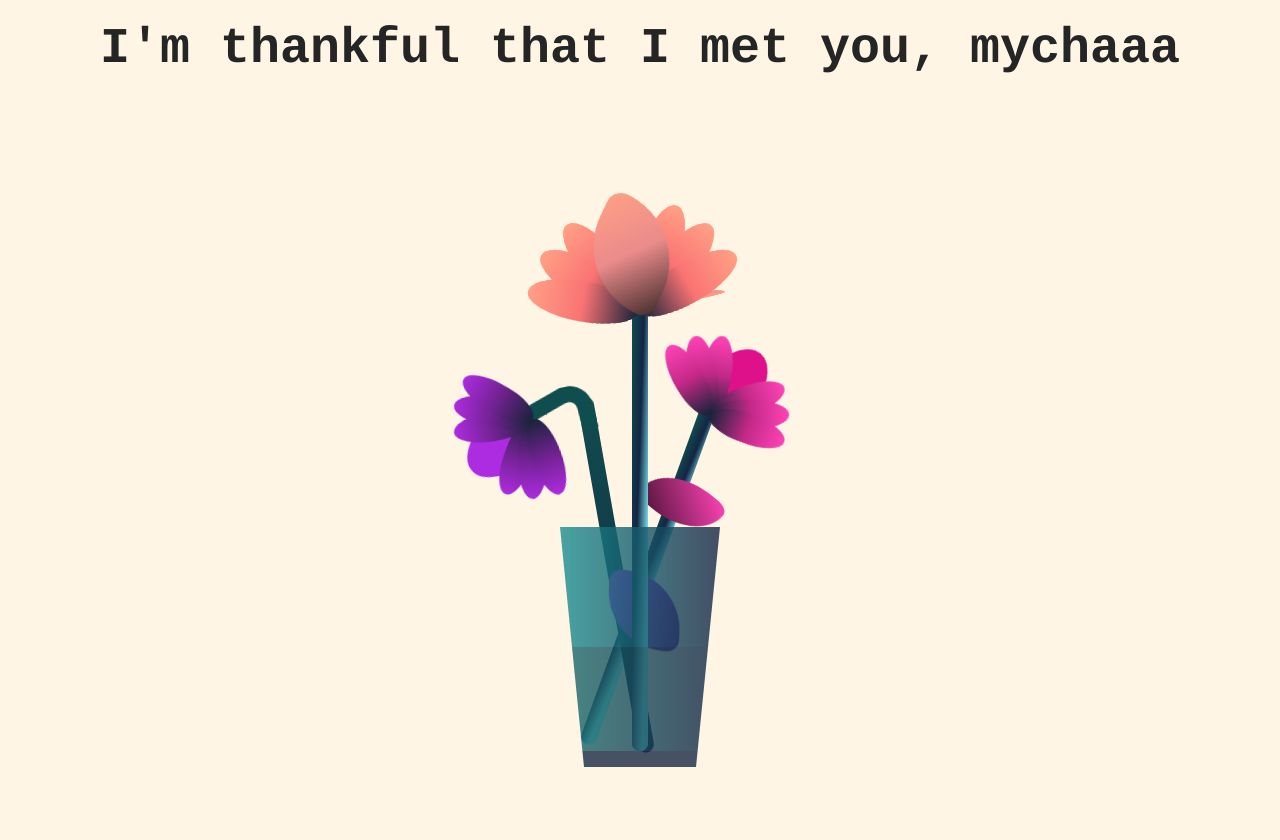
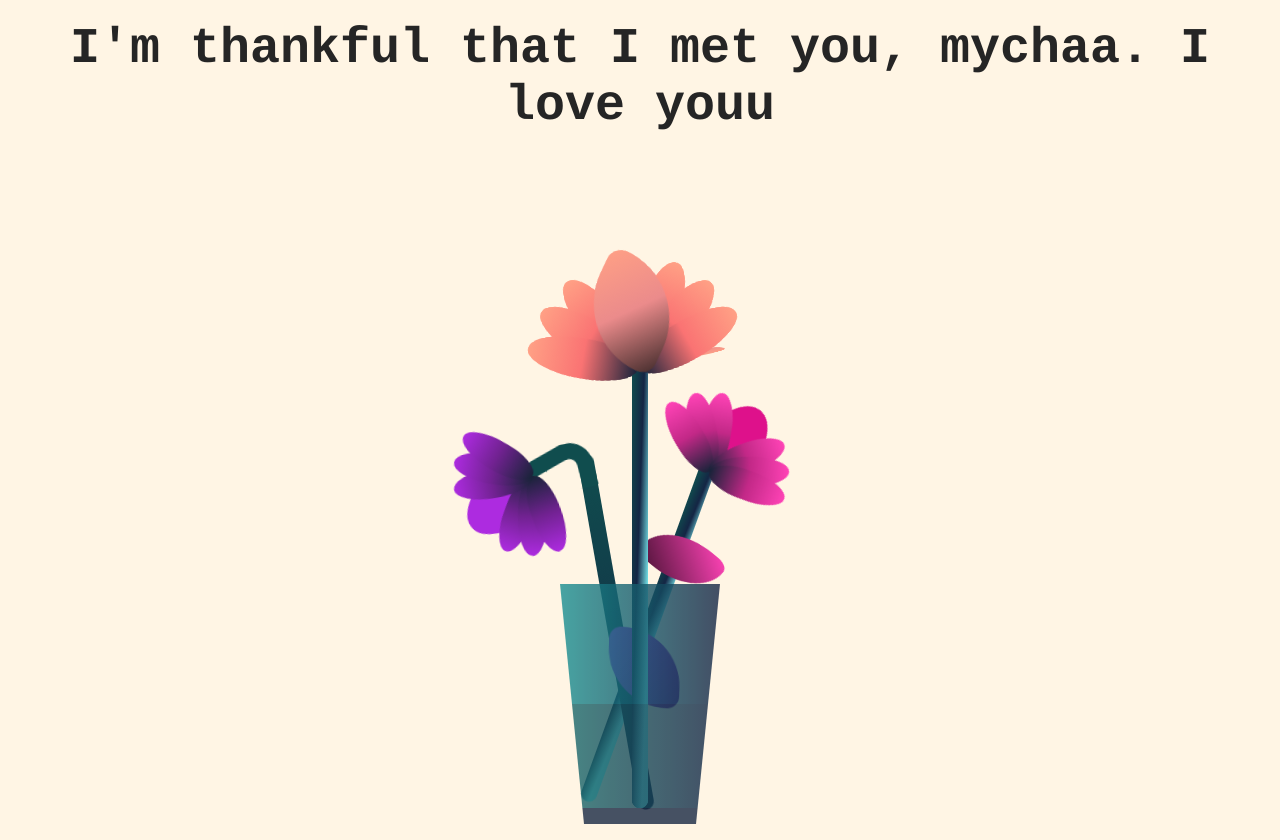
Before and after one commit to wySFK/A-Date, a plain HTML site: page lastpage.html in a window 1280 px wide. Before the commit the page ends 800 px from the top, so only its background shows below. Drawn offline with Linux system fonts and the light colour scheme.

Commit message:
lastpage.html

```diff
--- a/lastpage.html
+++ b/lastpage.html
@@ -8,7 +8,7 @@
 </head>
 <body>
     <header>
-        <h1 id="thankyou">I'm thankful that I met you, mychaaa</h1>
+        <h1 id="thankyou">I'm thankful that I met you, mychaa. I love youu </h1>
     </header>
     <main>
         <div class="flower">
```
